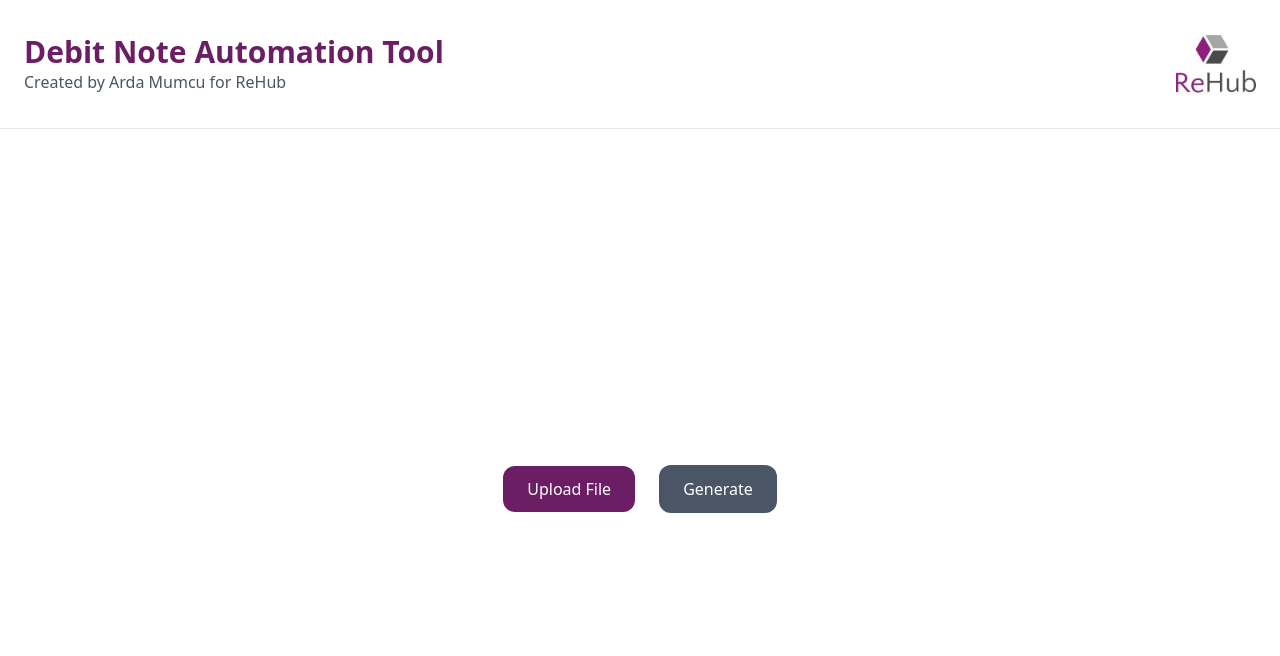
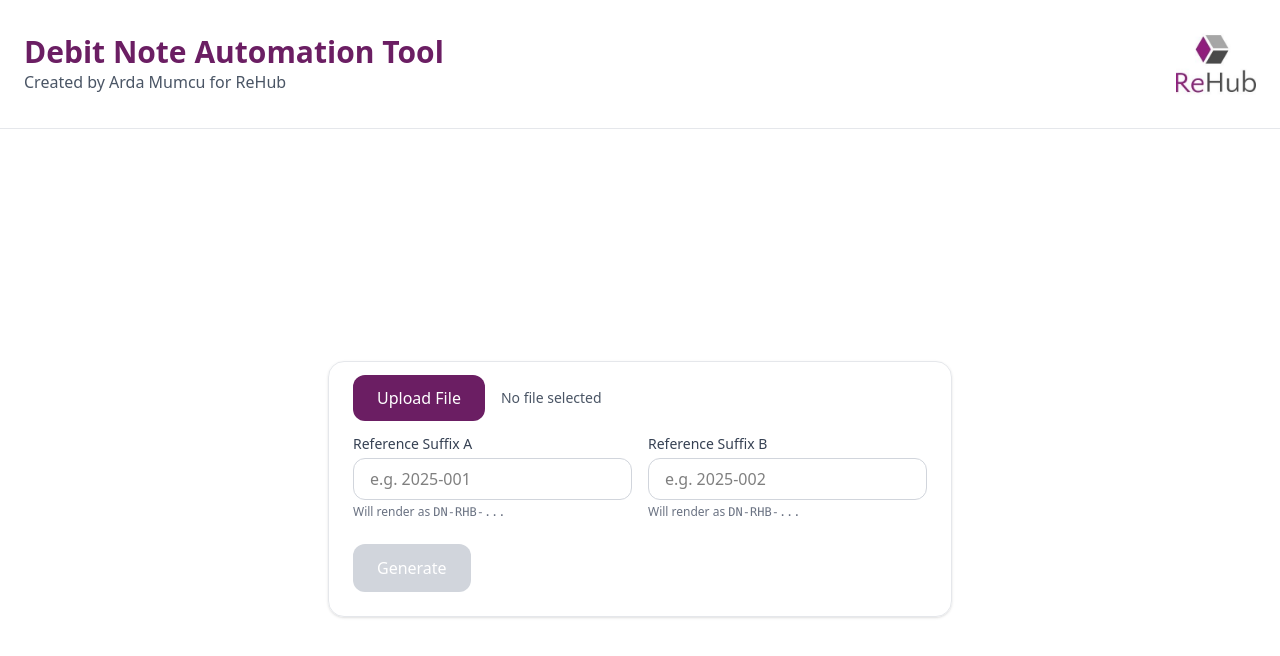
Before and after one commit to mumcuarda/debit, a Next.js app: page / in a window 1280 px wide. Shown: the top 656 px of the page. Built offline with nearby package versions, Linux system fonts and the light colour scheme; no server answers.

Commit message:
reference suffix update

```diff
--- a/app/page.tsx
+++ b/app/page.tsx
@@ -1,8 +1,64 @@
 // app/page.tsx
+"use client";
+
 import Image from "next/image";
-import rehubLogo from "../public/rehub-logo.jpeg"; // <-- added: static import from /public
+import { useState } from "react";
+import rehubLogo from "../public/rehub-logo.jpeg";
+
+const ENGINE_URL =
+  process.env.NEXT_PUBLIC_ENGINE_URL || "https://your-railway-app.up.railway.app";
 
 export default function Home() {
+  const [file, setFile] = useState<File | null>(null);
+  const [refA, setRefA] = useState("");
+  const [refB, setRefB] = useState("");
+  const [loading, setLoading] = useState(false);
+  const [errorMsg, setErrorMsg] = useState<string | null>(null);
+
+  const onPickFile = (e: React.ChangeEvent<HTMLInputElement>) => {
+    setErrorMsg(null);
+    const f = e.target.files?.[0] || null;
+    setFile(f);
+  };
+
+  const canGenerate = !!file && refA.trim().length > 0 && refB.trim().length > 0 && !loading;
+
+  const handleGenerate = async () => {
+    if (!canGenerate || !file) return;
+    setLoading(true);
+    setErrorMsg(null);
+    try {
+      const fd = new FormData();
+      fd.append("slip", file);
+      fd.append("ref_suffix_a", refA.trim());
+      fd.append("ref_suffix_b", refB.trim());
+
+      const res = await fetch(`${ENGINE_URL}/process`, {
+        method: "POST",
+        body: fd,
+      });
+
+      if (!res.ok) {
+        const txt = await res.text();
+        throw new Error(txt || "Failed to generate documents");
+      }
+
+      const blob = await res.blob();
+      const url = URL.createObjectURL(blob);
+      const a = document.createElement("a");
+      a.href = url;
+      a.download = "debit_notes.zip";
+      document.body.appendChild(a);
+      a.click();
+      a.remove();
+      URL.revokeObjectURL(url);
+    } catch (err: any) {
+      setErrorMsg(err?.message || "Something went wrong");
+    } finally {
+      setLoading(false);
+    }
+  };
+
   return (
     <div className="min-h-screen bg-white flex flex-col">
       {/* Header */}
@@ -25,19 +81,75 @@ export default function Home() {
 
       {/* Main Content */}
       <main className="flex flex-col items-center justify-center flex-1">
-        <div className="space-x-6 mt-12">
+        <div className="w-full max-w-2xl mt-12 px-6">
+          <div className="rounded-2xl border border-gray-200 p-6 shadow-sm">
+            {/* File upload */}
+            <div className="flex items-center gap-4">
               <label className="inline-block">
-            <input type="file" className="hidden" />
+                <input type="file" accept=".docx" className="hidden" onChange={onPickFile} />
                 <span className="cursor-pointer px-6 py-3 rounded-xl bg-[#6B1E63] text-white font-medium hover:bg-[#57194F]">
                   Upload File
                 </span>
               </label>
+              <div className="text-sm text-gray-600 truncate">
+                {file ? file.name : "No file selected"}
+              </div>
+            </div>
 
+            {/* Reference inputs */}
+            <div className="mt-6 grid grid-cols-1 md:grid-cols-2 gap-4">
+              <div className="flex flex-col">
+                <label className="text-sm font-medium text-gray-700 mb-1">
+                  Reference Suffix A
+                </label>
+                <input
+                  type="text"
+                  value={refA}
+                  onChange={(e) => setRefA(e.target.value)}
+                  placeholder="e.g. 2025-001"
+                  className="w-full rounded-xl border border-gray-300 px-4 py-2 focus:outline-none focus:ring-2 focus:ring-[#6B1E63]"
+                />
+                <p className="mt-1 text-xs text-gray-500">
+                  Will render as <span className="font-mono">DN-RHB-{refA || "..."}</span>
+                </p>
+              </div>
+
+              <div className="flex flex-col">
+                <label className="text-sm font-medium text-gray-700 mb-1">
+                  Reference Suffix B
+                </label>
+                <input
+                  type="text"
+                  value={refB}
+                  onChange={(e) => setRefB(e.target.value)}
+                  placeholder="e.g. 2025-002"
+                  className="w-full rounded-xl border border-gray-300 px-4 py-2 focus:outline-none focus:ring-2 focus:ring-[#6B1E63]"
+                />
+                <p className="mt-1 text-xs text-gray-500">
+                  Will render as <span className="font-mono">DN-RHB-{refB || "..."}</span>
+                </p>
+              </div>
+            </div>
+
+            {/* Actions */}
+            <div className="mt-6 flex items-center gap-4">
               <button
-            className="px-6 py-3 rounded-xl bg-gray-600 text-white font-medium hover:bg-gray-700"
+                onClick={handleGenerate}
+                disabled={!canGenerate}
+                className={`px-6 py-3 rounded-xl text-white font-medium transition ${
+                  canGenerate
+                    ? "bg-gray-600 hover:bg-gray-700"
+                    : "bg-gray-300 cursor-not-allowed"
+                }`}
               >
-            Generate
+                {loading ? "Generating..." : "Generate"}
               </button>
+
+              {errorMsg && (
+                <span className="text-sm text-red-600">{errorMsg}</span>
+              )}
+            </div>
+          </div>
         </div>
       </main>
     </div>
```
Also changed, not shown: api/requirements.txt. Lines whose indentation alone changed are shown as unchanged.
